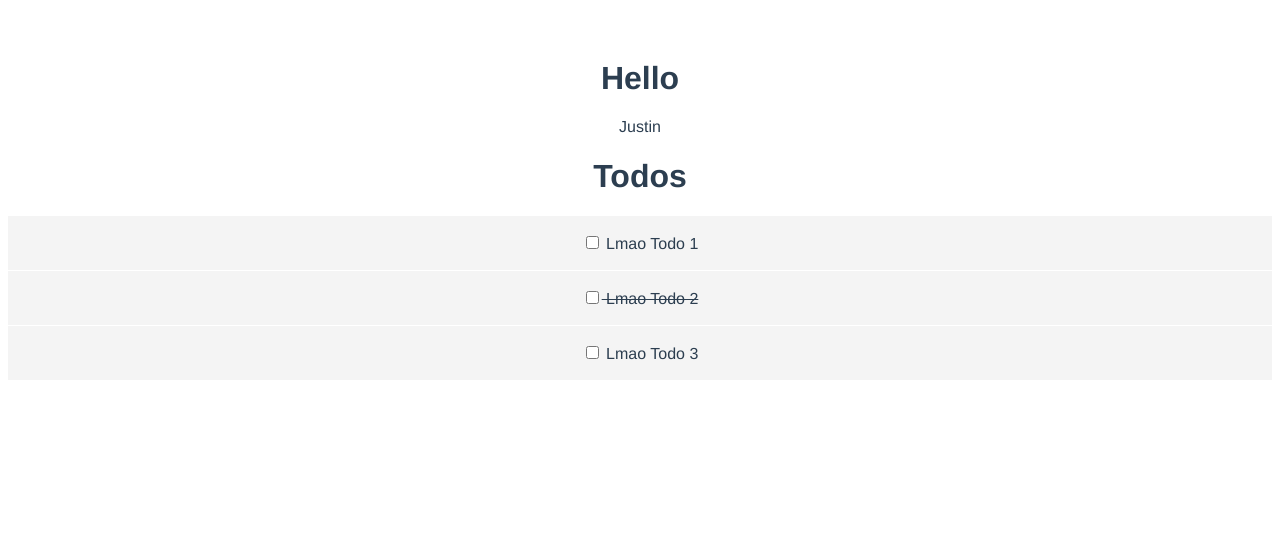
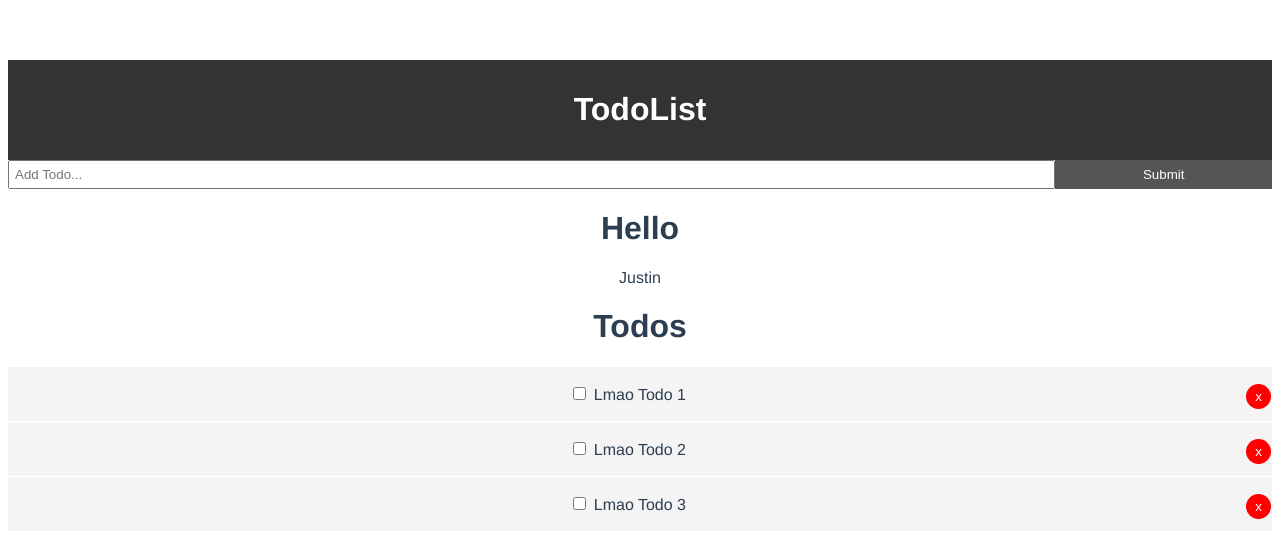
Before and after one commit to JustinHenryLo/VuePlayground, a Vue app: page / in a window 1280 px wide. Shown: the top 558 px of the page. Built offline with nearby package versions, Linux system fonts and the light colour scheme.

Commit message:
Learning

```diff
--- a/package.json
+++ b/package.json
@@ -9,6 +9,7 @@
   },
   "dependencies": {
     "core-js": "^3.4.4",
+    "uuid": "^3.4.0",
     "vue": "^2.6.10"
   },
   "devDependencies": {
--- a/src/App.vue
+++ b/src/App.vue
@@ -1,8 +1,10 @@
 <template>
   <div id="app">
+    <Header/>
+    <AddTodo v-on:add-todo="addTodo"/>
     <HelloWorld msg="Hello"/>
     {{name}}
-    <Todo v-bind:param_sample="todos"/><!-- custom component imported in script and components json -->
+    <Todo v-bind:param_sample="todos" v-on:del-todo="deleteTodo"/><!-- custom component imported in script and components json -->
     <!-- param_sample is passed as prop -->
   </div>
   <!--
@@ -16,12 +18,16 @@
 <script>
 import HelloWorld from './components/HelloWorld.vue'
 import Todo from './components/Todo'
+import AddTodo from './components/AddTodo'
+import Header from './components/layout/Header.vue'
 //no .vue in import
 export default {
   name: 'app',
   components: {
     HelloWorld,
-    Todo //<--- Put todo in components
+    Todo, //<--- Put todo in components
+    Header,
+    AddTodo
   },
   //data contains all data in page
   //function returning an object
@@ -37,7 +43,7 @@ export default {
         {
           id: "Todo Dos",
           title: "Lmao Todo 2",
-          completed:true
+          completed:false
         },
         {
           id: "Todo Tres",
@@ -45,6 +51,16 @@ export default {
           completed:false
         },
       ]
+    }
+  },
+  methods:{
+    deleteTodo(id){
+      //id was passed from the todo component,
+      //MAYBE its positional?
+      this.todos = this.todos.filter(todo => todo.id !== id);
+    },
+    addTodo(todo){
+      this.todos.push(todo);
     }
   }
 }
@@ -59,4 +75,17 @@ export default {
   color: #2c3e50;
   margin-top: 60px;
 }
+
+.btn{
+  display: inline-block;
+  border:none;
+  background: #555;
+  color:#fff;
+  padding:7px 20px;
+  cursor: pointer;
+}
+
+.btn:hover{
+  background: #666;
+}
 </style>
--- /dev/null
+++ b/src/components/AddTodo.vue
@@ -0,0 +1,49 @@
+<template>
+    <div>
+        <form @submit="addTodo">
+            <input type ="text" v-model="title" name="title" placeholder="Add Todo...">
+            <input type="submit" value="Submit" class="btn">
+        </form>
+    </div>
+</template>
+
+<script>
+import uuid from 'uuid';
+export default {
+    name:"AddTodo",
+    data(){
+        return{
+            title:''
+        }
+    },
+    methods:{
+        addTodo(e){
+            //prevent default stops the submit action, we dont really want to submit
+            e.preventDefault();
+
+            //npm install uuid
+            //this is used to emulate mongo db giving unique ids
+           //uuid.v4 generates a unique id, v4 is just version
+           var newTodo = {
+                id:uuid.v4(),
+                title:this.title,
+                completed: false
+            }
+            this.$emit('add-todo',newTodo);
+        }
+    }
+}
+</script>
+<style scoped>
+    form{
+        display:flex;
+    }
+    input[type="text"]{
+        flex:10;
+        padding:5px;
+    }
+    input[type="submit"]{
+        flex:2;
+        padding:5px;
+    }
+</style>
--- a/src/components/Todo.vue
+++ b/src/components/Todo.vue
@@ -4,8 +4,10 @@
         <div v-bind:key="todo.id" v-for="todo in param_sample">
         <!-- without the v-bind, it will cause a unique key error -->
         <!-- This iterates all todos, contains all todo cards -->
-        <TodoItem v-bind:todo="todo"/>
+        <TodoItem v-bind:todo="todo" v-on:del-todo= "$emit('del-todo',todo.id)"/>
         <!-- passing the todo item as todo param in TodoItem -->
+        <!-- todo item sent a del-todo signal to todo, todo sends signal del-todo again  -->
+        <!-- todo.id item exists because it was passed by todoitem as parameter -->
         </div>
     </div>
 
--- a/src/components/TodoItem.vue
+++ b/src/components/TodoItem.vue
@@ -3,7 +3,10 @@
         <p>
             <input type="checkbox" v-on:change="markComplete"/>
             <!-- v-on: is an event caller, change is the event -->
-            {{todo.title}}</p>
+            {{todo.title}}
+            <button @click= "$emit('del-todo',todo.id)" class="del">x</button>
+            <!-- @click is same as v-on:change -->
+            </p>
     </div>
 </template>
 
--- /dev/null
+++ b/src/components/layout/Header.vue
@@ -0,0 +1,24 @@
+<template>
+    <header class="header">
+        <h1>TodoList</h1>
+    </header>
+</template>
+
+<script>
+export default {
+    name:"Header"
+}
+</script>
+
+<style scoped>
+    .header{
+        background: #333;
+        color:white;
+        text-align: center;
+        padding: 10px;
+    }
+    .header a{
+        color:white;
+        padding-right:5px;
+    }
+</style>
```
Also changed, not shown: 1 other file (tests, documents, lock files or other folders).
